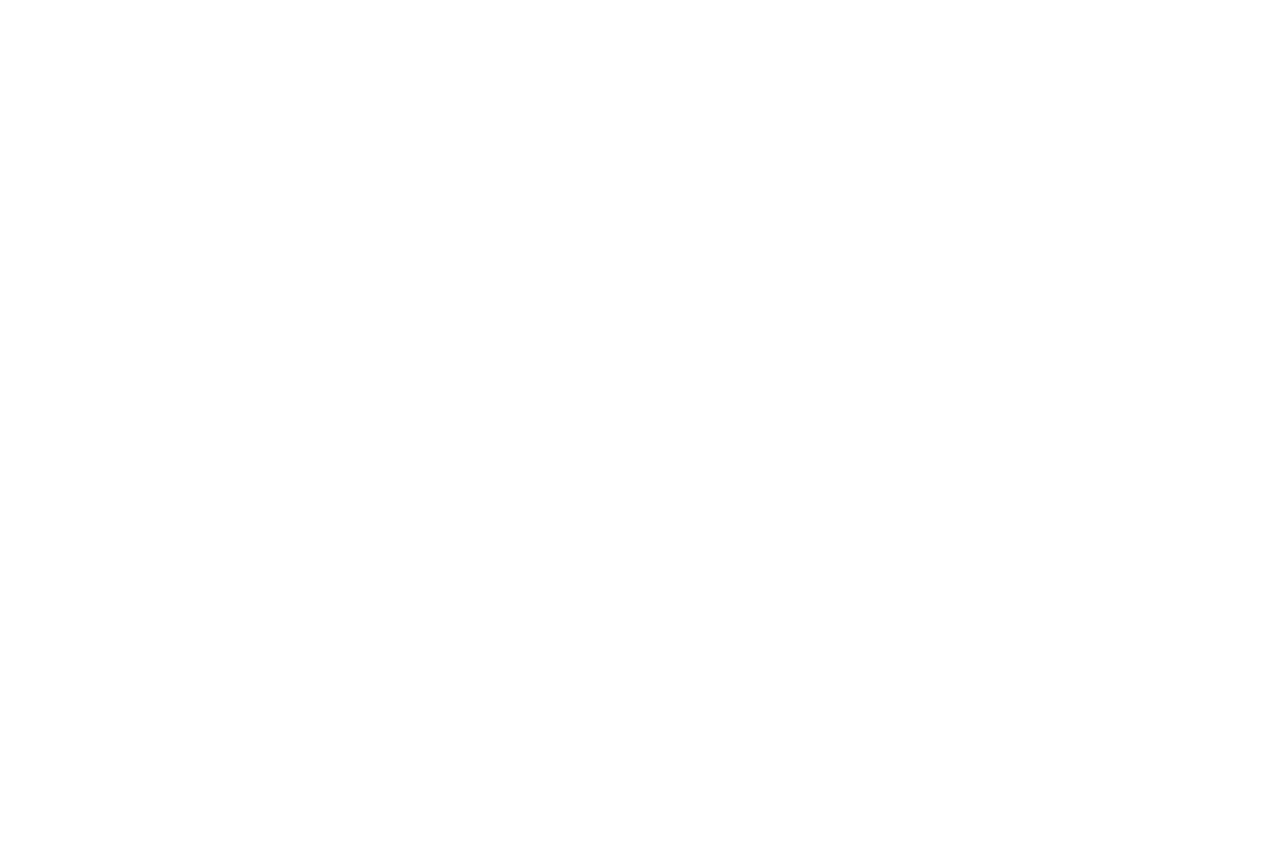
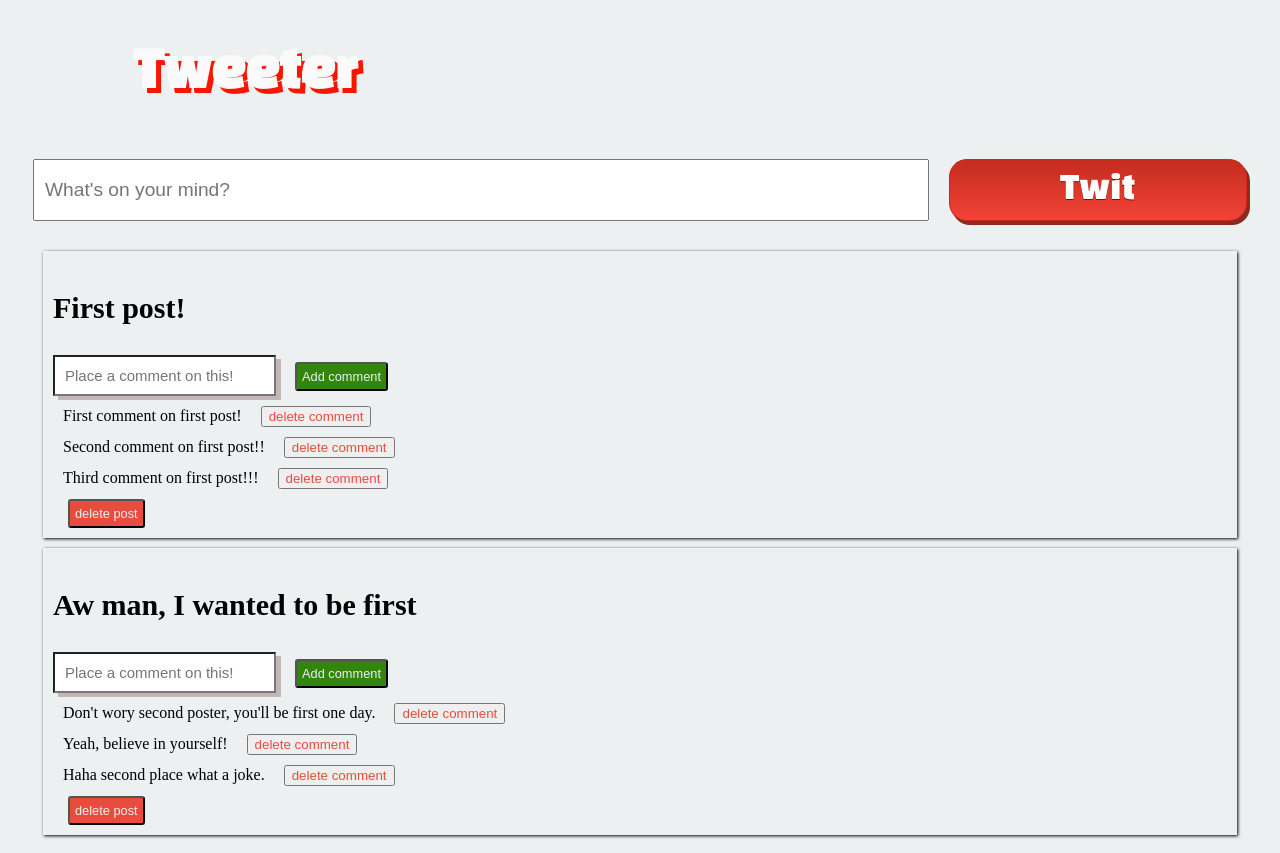
Before and after one commit to Fernagold/Tweeter, a plain HTML site: page index.html in a window 1280 px wide. Before the commit the page ends 800 px from the top, so only its background shows below. Drawn offline with nearby package versions, Linux system fonts and the light colour scheme.

Commit message:
ALL DONE!!!

```diff
--- a/index.html
+++ b/index.html
@@ -1,14 +1,28 @@
 <!DOCTYPE html>
 <html>
+
 <head>
     <meta charset="utf-8" />
     <meta http-equiv="X-UA-Compatible" content="IE=edge">
     <title>Project Tweeter</title>
     <meta name="viewport" content="width=device-width, initial-scale=1">
     <link rel="stylesheet" type="text/css" media="screen" href="main.css" />
+    <link href="https://fonts.googleapis.com/css?family=Black+Han+Sans" rel="stylesheet">
+    <script src="https://ajax.googleapis.com/ajax/libs/jquery/3.3.1/jquery.min.js"></script>
+</head>
+
+<body>
+    <div id="container">
+        <h1 id="title">Tweeter</h1>
+        <input type="text" placeholder="What's on your mind?" id="input">
+        <div id="post" onclick="post()">Twit</div>
+        <div id="posts"></div>
+    </div>
+    <script src="https://ajax.googleapis.com/ajax/libs/jquery/3.3.1/jquery.min.js"></script>
+    <script src="render.js"></script>
+    <script src="logic.js"></script>
     <script src="main.js"></script>
-</head>
-<body>
 
 </body>
+
 </html>
--- a/logic.js
+++ b/logic.js
@@ -84,7 +84,7 @@ const Tweeter = function () {
         return removeComment
     }
     return {
-        getPost: getPost,
+        getPosts: getPosts,
         addPost: addPost,
         removePost: removePost,
         addComment: addComment,
--- a/main.css
+++ b/main.css
@@ -0,0 +1,130 @@
+body{
+    background-color: #ecf0f1;
+    font-family: 'Balthazar', serif;
+}
+
+#container{
+    display: grid;
+    grid-gap: 20px;
+    padding-left: 25px;
+    padding-right: 25px;
+    grid-template-columns: 3fr 1fr;
+    grid-template-areas:
+    "h s"
+    "i b"
+    "p p"
+}
+.inputComment {
+   padding: 10px;
+   box-shadow: 5px 4px rgb(197, 182, 182);
+   font-size: 15px;
+}
+
+#header{
+    grid-area: h;
+    color: #1a567e;
+}
+
+#input{
+    grid-area: i;
+    padding: 10px;
+    font-size: 1.5vw;
+}
+
+#posts{
+    grid-area: p;
+}
+#title {
+    color: rgb(250, 250, 250);
+    font-family: 'Black Han Sans', sans-serif;
+    font-size: 50px;
+    text-shadow: 5px 5px #fa1500;
+    margin-left: 100px;
+}
+
+#post {
+    grid-area: b;
+    padding: 10px;
+    -moz-box-shadow: 3px 4px 0px 0px #8a2a21;
+	-webkit-box-shadow: 3px 4px 0px 0px #8a2a21;
+	box-shadow: 3px 4px 0px 0px #8a2a21;
+	background:-webkit-gradient(linear, left top, left bottom, color-stop(0.05, #c62d1f), color-stop(1, #f24437));
+	background:-moz-linear-gradient(top, #c62d1f 5%, #f24437 100%);
+	background:-webkit-linear-gradient(top, #c62d1f 5%, #f24437 100%);
+	background:-o-linear-gradient(top, #c62d1f 5%, #f24437 100%);
+	background:-ms-linear-gradient(top, #c62d1f 5%, #f24437 100%);
+	background:linear-gradient(to bottom, #c62d1f 5%, #f24437 100%);
+	filter:progid:DXImageTransform.Microsoft.gradient(startColorstr='#c62d1f', endColorstr='#f24437',GradientType=0);
+	background-color:#c62d1f;
+	-moz-border-radius:18px;
+	-webkit-border-radius:18px;
+	border-radius:18px;
+	border:1px solid #d02718;
+    display: flex;
+    justify-content: center;
+    font-family: 'Black Han Sans', sans-serif;
+    font-size:2.5vw;
+	cursor:pointer;
+	color:#ffffff;
+	text-shadow:0px 1px 0px #810e05;
+}
+#post:hover {
+	background:-webkit-gradient(linear, left top, left bottom, color-stop(0.05, #f24437), color-stop(1, #c62d1f));
+	background:-moz-linear-gradient(top, #f24437 5%, #c62d1f 100%);
+	background:-webkit-linear-gradient(top, #f24437 5%, #c62d1f 100%);
+	background:-o-linear-gradient(top, #f24437 5%, #c62d1f 100%);
+	background:-ms-linear-gradient(top, #f24437 5%, #c62d1f 100%);
+	background:linear-gradient(to bottom, #f24437 5%, #c62d1f 100%);
+	filter:progid:DXImageTransform.Microsoft.gradient(startColorstr='#f24437', endColorstr='#c62d1f',GradientType=0);
+	background-color:#f24437;
+}
+
+
+.post{
+    box-shadow: 1px 1px 3px;
+    margin: 10px;
+    border-radius: px;
+    padding: 10px;
+}
+
+#post:active{
+    background-color: #2980b9
+}
+
+.post-text{
+    font-weight: bold;
+    font-size: 30px;
+}
+
+.comments{
+    margin-left: 10px;
+    margin: 10px;
+}
+
+.delete{
+    cursor: pointer;
+    color: #ecf0f1;
+    background-color: #e74c3c;
+    display: inline-block;
+    padding: 5px;
+    border-radius: 3px;
+    font-size: 0.8em;
+    margin-left: 15px;
+}
+.commentButton {
+    cursor: pointer;
+    color: #ecf0f1;
+    background-color: #33850d;
+    display: inline-block;
+    padding: 5px;
+    border-radius: 3px;
+    font-size: 0.8em;
+    margin-left: 15px;
+
+}
+
+.delete-comment{
+    cursor: pointer;
+    color: #e74c3c;
+    margin-left: 15px;
+}
--- a/main.js
+++ b/main.js
@@ -0,0 +1,28 @@
+const tweeter = Tweeter()
+const renderer = Renderer()
+
+renderer.renderPosts(tweeter.getPosts())
+
+
+
+    const post = () => {
+        tweeter.addPost($("#input").val())
+        renderer.renderPosts(tweeter.getPosts())
+    }
+
+    $("#posts").on("click", ".delete", function(){
+        tweeter.removePost(($(this).closest(".post").data().id))
+        renderer.renderPosts(tweeter.getPosts())
+    })
+    $("#posts").on("click", ".commentButton", function(){
+        let commentValue = $(this).siblings(".inputComment").val()
+        let idValue = $(this).closest(".post").data().id
+        tweeter.addComment(commentValue, idValue)
+        renderer.renderPosts(tweeter.getPosts())
+    })
+    $("#posts").on("click", ".delete-comment", function(){
+        let idValue = $(this).closest(".post").data().id
+        let commentValue = $(this).closest(".comments").data("id")
+        tweeter.removeComment(idValue, commentValue)
+        renderer.renderPosts(tweeter.getPosts())
+    })
--- /dev/null
+++ b/render.js
@@ -0,0 +1,24 @@
+const Renderer = function () {
+    const renderPosts = function (posts){
+        $('#posts').empty();
+        for (let post of posts) {
+            let addPost = `<div class=post data-id=${post.id}><p class=post-text>${post.text}</p><input type="text" placeholder="Place a comment on this!" class="inputComment">
+            </input><button class=commentButton>Add comment</button>`
+            let comments = post.comments;
+            for (let comment of comments) {
+                let addComment = `<div class=comments data-id=${comment.id}>${comment.text} <button class=delete-comment> delete comment </button>`
+                addComment += `</div>`
+                addPost += addComment;
+            }
+            addPost += `<button class=delete> delete post </button></div>`
+
+            $('#posts').append(addPost);
+        }
+
+    }
+
+    return {
+        renderPosts: renderPosts,
+
+    }
+ }
```
